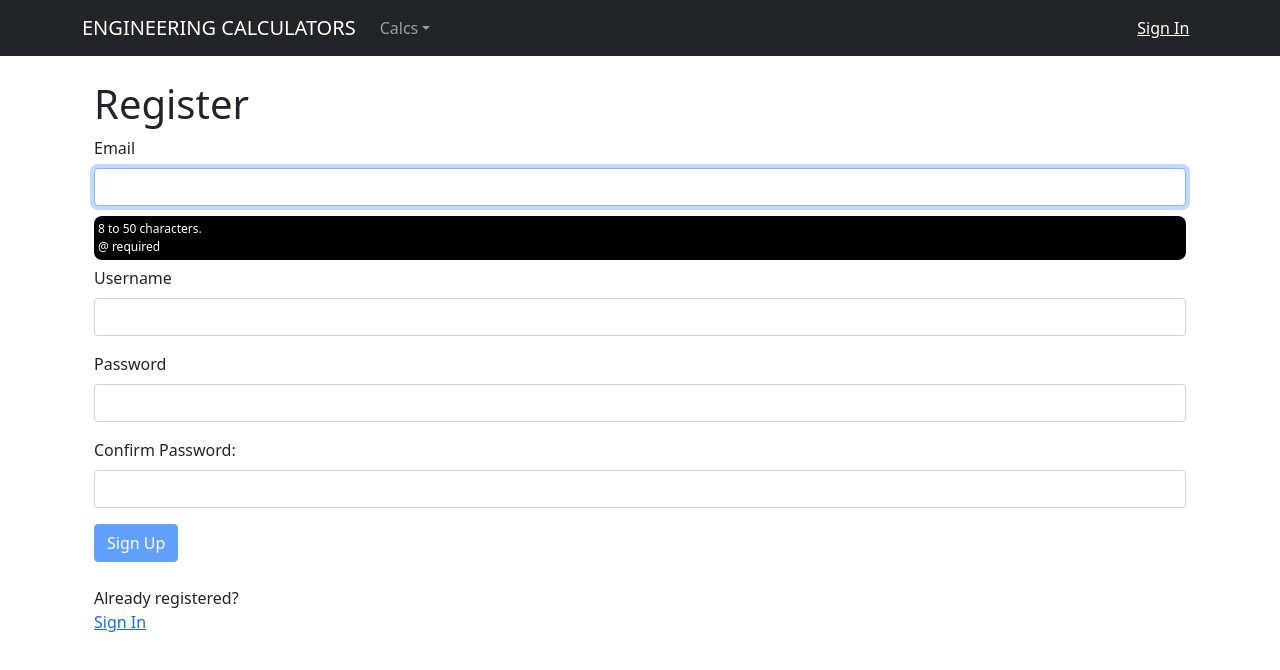
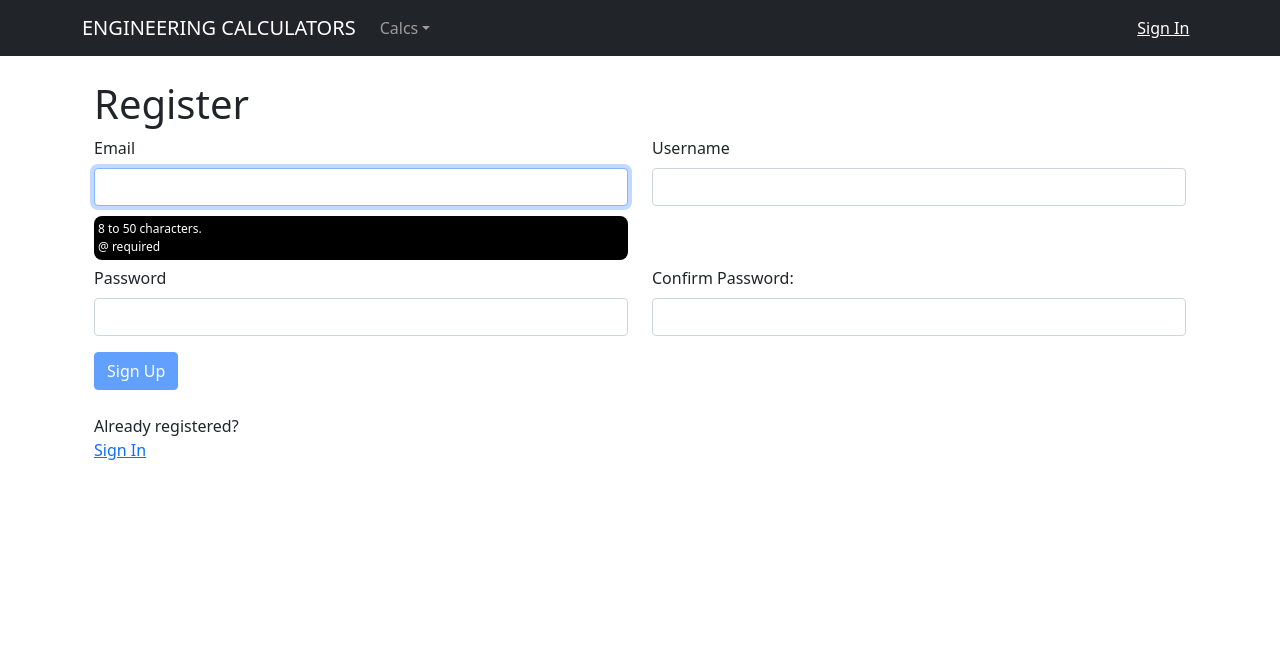
Before and after one commit to wowvaqa/engclcfe, a React (Create React App) app: page /register in a window 1280 px wide. Shown: the top 670 px of the page. Built offline with nearby package versions, Linux system fonts and the light colour scheme.

Commit message:
REF: Registration view

```diff
--- a/src/views/RegisterView.js
+++ b/src/views/RegisterView.js
@@ -1,6 +1,6 @@
 import { useRef, useState, useEffect } from "react";
 import axios from "axios";
-import { Button, Container, Form } from "react-bootstrap";
+import { Button, Container, Form, Row, Col } from "react-bootstrap";
 
 const EMAIL_REGEX = /^(?=.*[a-z])(?=.*[@]).{8,50}$/;
 const USER_REGEX = /^[A-z][A-z0-9-_]{3,23}$/;
@@ -112,8 +112,9 @@ const RegisterView = () => {
               {errMsg}
             </p>
             <h1>Register</h1>
-
             <Form>
+              <Row>
+                <Col>
                   <Form.Group
                     onSubmit={handleSubmit}
                     className="mb-3"
@@ -141,6 +142,8 @@ const RegisterView = () => {
                       <br />@ required
                     </p>
                   </Form.Group>
+                </Col>
+                <Col>
                   <Form.Group
                     onSubmit={handleSubmit}
                     className="mb-3"
@@ -162,7 +165,9 @@ const RegisterView = () => {
                   <p
                     id="uidnote"
                     className={
-                  userFocus && user && !validName ? "instructions" : "offscreen"
+                      userFocus && user && !validName
+                        ? "instructions"
+                        : "offscreen"
                     }
                   >
                     4 to 24 characters.
@@ -171,6 +176,10 @@ const RegisterView = () => {
                     <br />
                     Letters, numbers, underscores, hyphens allowed.
                   </p>
+                </Col>
+              </Row>
+              <Row>
+                <Col>
                   <Form.Group
                     onSubmit={handleSubmit}
                     className="mb-3"
@@ -190,7 +199,9 @@ const RegisterView = () => {
                   </Form.Group>
                   <p
                     id="pwdnote"
-                className={pwdFocus && !validPwd ? "instructions" : "offscreen"}
+                    className={
+                      pwdFocus && !validPwd ? "instructions" : "offscreen"
+                    }
                   >
                     8 to 24 characters.
                     <br />
@@ -204,7 +215,8 @@ const RegisterView = () => {
                     <span aria-label="dollar sign">$</span>{" "}
                     <span aria-label="percent">%</span>
                   </p>
-
+                </Col>
+                <Col>
                   <Form.Group
                     onSubmit={handleSubmit}
                     className="mb-3"
@@ -230,6 +242,9 @@ const RegisterView = () => {
                   >
                     Must match the first password input field.
                   </p>
+                </Col>
+              </Row>
+
               <Button
                 disabled={!validName || !validPwd || !validMatch ? true : false}
                 variant="primary"
```
Lines whose indentation alone changed are shown as unchanged.
